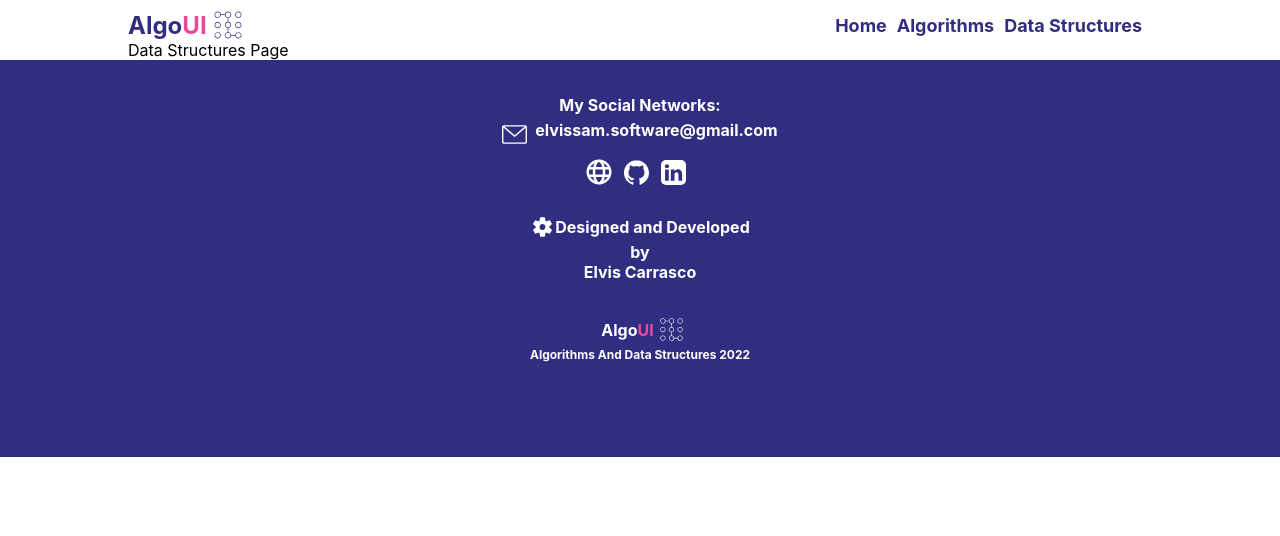
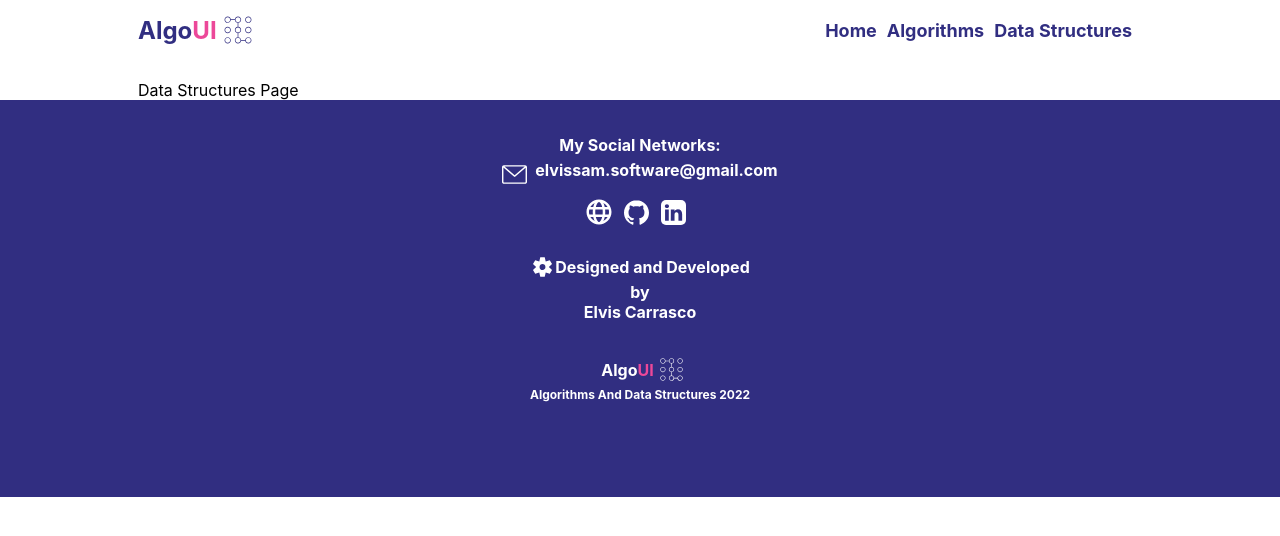
Before and after one commit to Elvissamir/Algoui, a React (Create React App) app: page /data-structures in a window 1280 px wide. Shown: the top 536 px of the page. Built offline with nearby package versions, Linux system fonts and the light colour scheme.

Commit message:
Add css styles for fixed navbar and hook useScrollPosition

```diff
--- a/public/index.html
+++ b/public/index.html
@@ -2,14 +2,14 @@
 <html lang="en">
   <head>
     <meta charset="utf-8" />
-    <link rel="icon" href="%PUBLIC_URL%/favicon.ico" />
+    <link rel="icon" href="%PUBLIC_URL%/" />
     <meta name="viewport" content="width=device-width, initial-scale=1" />
     <meta name="theme-color" content="#000000" />
     <meta
       name="description"
-      content="Web site created using create-react-app"
+      content="AlgoUI - Data Structures and Algorithms"
     />
-    <link rel="apple-touch-icon" href="%PUBLIC_URL%/logo192.png" />
+    <link rel="apple-touch-icon" href="%PUBLIC_URL%/" />
     <!--
       manifest.json provides metadata used when your web app is installed on a
       user's mobile device or desktop. See https://developers.google.com/web/fundamentals/web-app-manifest/
@@ -24,7 +24,7 @@
       work correctly both with client-side routing and a non-root public URL.
       Learn how to configure a non-root public URL by running `npm run build`.
     -->
-    <title>React App</title>
+    <title>AlgoUI</title>
   </head>
   <body>
     <noscript>You need to enable JavaScript to run this app.</noscript>
--- a/src/assets/styles/core/_general.scss
+++ b/src/assets/styles/core/_general.scss
@@ -1,11 +1,13 @@
 .x-container {
-    width: 100%;
+    margin-left: auto;
+    margin-right: auto;
+    width: 90%;
 }
 
 @media (min-width: 1024px) {
     .x-container {
-        margin-left: auto;
-        margin-right: auto;
+        padding-left: 10px;
+        padding-right: 10px;
         width:80%;
     }
 }
--- a/src/assets/styles/layout/_navbar.scss
+++ b/src/assets/styles/layout/_navbar.scss
@@ -1,15 +1,38 @@
 .navbar-container {
     display: flex;
-    padding-top: 10px;
+    justify-content: center;
+    align-items: center;
+    position: relative;
+    height: 80px;
     width: 100%;
 
-    .navbar {
+    .navbar-wrapper {
         display: flex;
+        height: 80px;
+        background-color: var(--brand-white);
+        width: 100%;
+        transition: all 0.5s ease-in-out;
+
+        .navbar, .navbar-scrolled {
+            display: flex;
+            height: 60px;
+            justify-content: space-between;
+
+            .nav-menu {
+                margin-left: 10px;
+            }
+        }
+
+    }
+
+    .navbar-scrolled {
         justify-content: space-between;
+        top: 0;
+        left: 0;
+        right: 0;
+        height: 60px;
+        position: fixed;
+        box-shadow: 0 0 10px var(--brand-purple);
         width: 100%;
-
-        .nav-menu {
-            margin-left: 10px;
-        }
     }
 }
--- /dev/null
+++ b/src/hooks/useScrollPosition.ts
@@ -0,0 +1,21 @@
+import { useEffect, useState } from "react"
+
+const useScrollPosition = () => {
+    const [ scrollPosition, setScrollPosition ] = useState(window.scrollY)
+
+    const updateScrollPosition = () => {
+        setScrollPosition(window.scrollY)
+    }
+
+    useEffect(() => {
+        window.addEventListener('scroll', updateScrollPosition)
+
+        return () => window.removeEventListener('scroll', updateScrollPosition)
+    }, [])
+
+    return {
+        scrollPosition
+    }
+}
+
+export default useScrollPosition
--- a/src/layout/Navbar.tsx
+++ b/src/layout/Navbar.tsx
@@ -1,12 +1,17 @@
 import Logo from "../components/Logo"
 import NavList from "../components/NavList"
+import useScrollPosition from "../hooks/useScrollPosition"
 
 const Navbar = () => {
+    const { scrollPosition } = useScrollPosition()
+
     return (
-        <div className="navbar-container x-container">
-            <div className="navbar">
-                <Logo />
-                <NavList />
+        <div className="navbar-container">
+            <div className={ scrollPosition > 0? 'navbar-wrapper navbar-scrolled' : 'navbar-wrapper'}>
+                <div className='navbar x-container'>
+                    <Logo />
+                    <NavList />
+                </div>
             </div>
         </div>
     )
```
